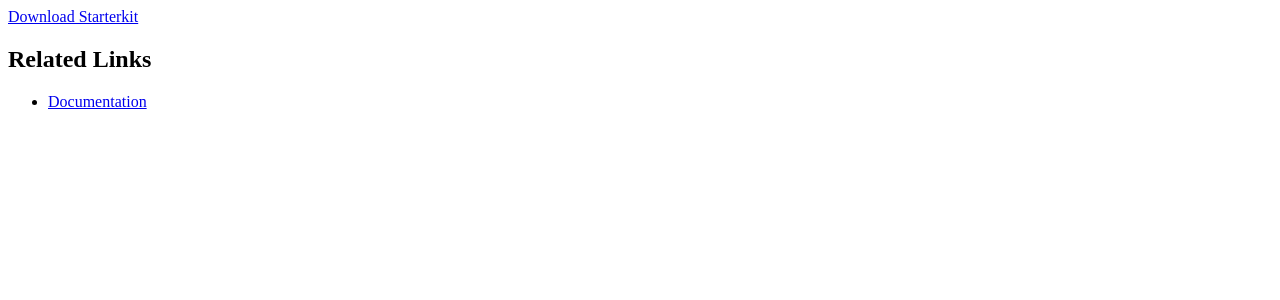
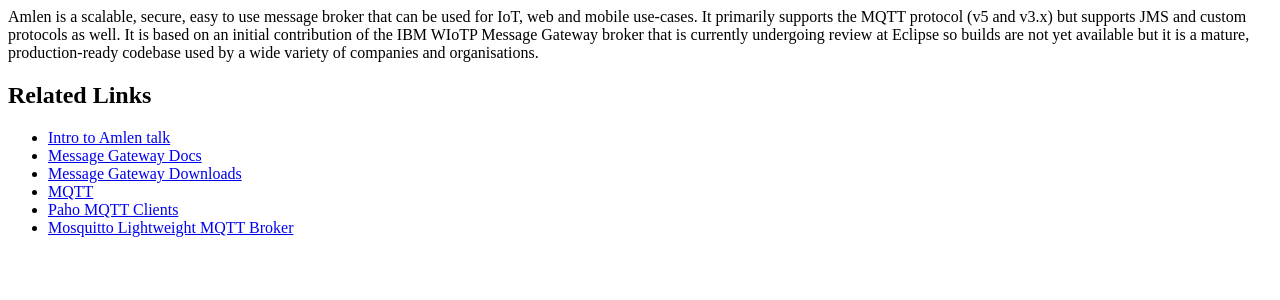
Before and after one commit to eclipse-amlen/amlen-website, a PHP site: page /content/en_index_test.php in a window 1280 px wide. Shown: the top 300 px of the page. Run offline with PHP 8.4, Linux system fonts and the light colour scheme; data that the repository does not hold is empty.

Commit message:
[patch] Initial content at index_test

```diff
--- a/content/en_index_test.php
+++ b/content/en_index_test.php
@@ -14,7 +14,17 @@
 <!-- Main content area -->
 <div id="midcolumn">
   <h1><?php print $pageTitle;?></h1>
+  <p>Amlen is a scalable, secure, easy to use message broker that can be used
+  for IoT, web and mobile use-cases. It primarily supports the MQTT protocol (v5 and v3.x)
+  but supports JMS and custom protocols as well.
+
+  It is based on an initial contribution of the IBM WIoTP Message Gateway broker that
+  is currently undergoing review at Eclipse so builds are not yet available but it
+  is a mature, production-ready codebase used by a wide variety of companies and
+  organisations.
+  <!--
   <p><a href="solstice-starterkit.zip" class="btn btn-warning">Download Starterkit</a></p>
+  -->
 </div>
 <!-- ./end  #midcolumn -->
 
@@ -23,7 +33,13 @@
   <div class="sideitem">
     <h2>Related Links</h2>
     <ul>
-      <li><a target="_self" href="/eclipse.org-common/themes/solstice/docs/">Documentation</a></li>
+      <li> <a target="_self" href="https://www.youtube.com/watch?v=O-Cts-wP7rE">Intro to Amlen talk</a></li>
+      <li> <a target="_self" href="https://www.ibm.com/docs/en/wip-mg/5.0.0.1?topic=watson-iot-platform-message-gateway"> Message Gateway Docs</a></li>
+      <li> <a target="_self" href="https://ibm.biz/messagegatewayfixes"> Message Gateway Downloads</a></li>
+      <li> <a target="_self" href="https://mqtt.org/">MQTT</a></li>
+      <li> <a target="_self" href="https://eclipse.org/paho">Paho MQTT Clients</a></li>
+      <li> <a target="_self" href="https://eclipse.org/mosquitto">Mosquitto Lightweight MQTT Broker</a></li>
+      <!-- <li><a target="_self" href="/eclipse.org-common/themes/solstice/docs/">Documentation</a></li> -->
     </ul>
   </div>
 </div>
```
